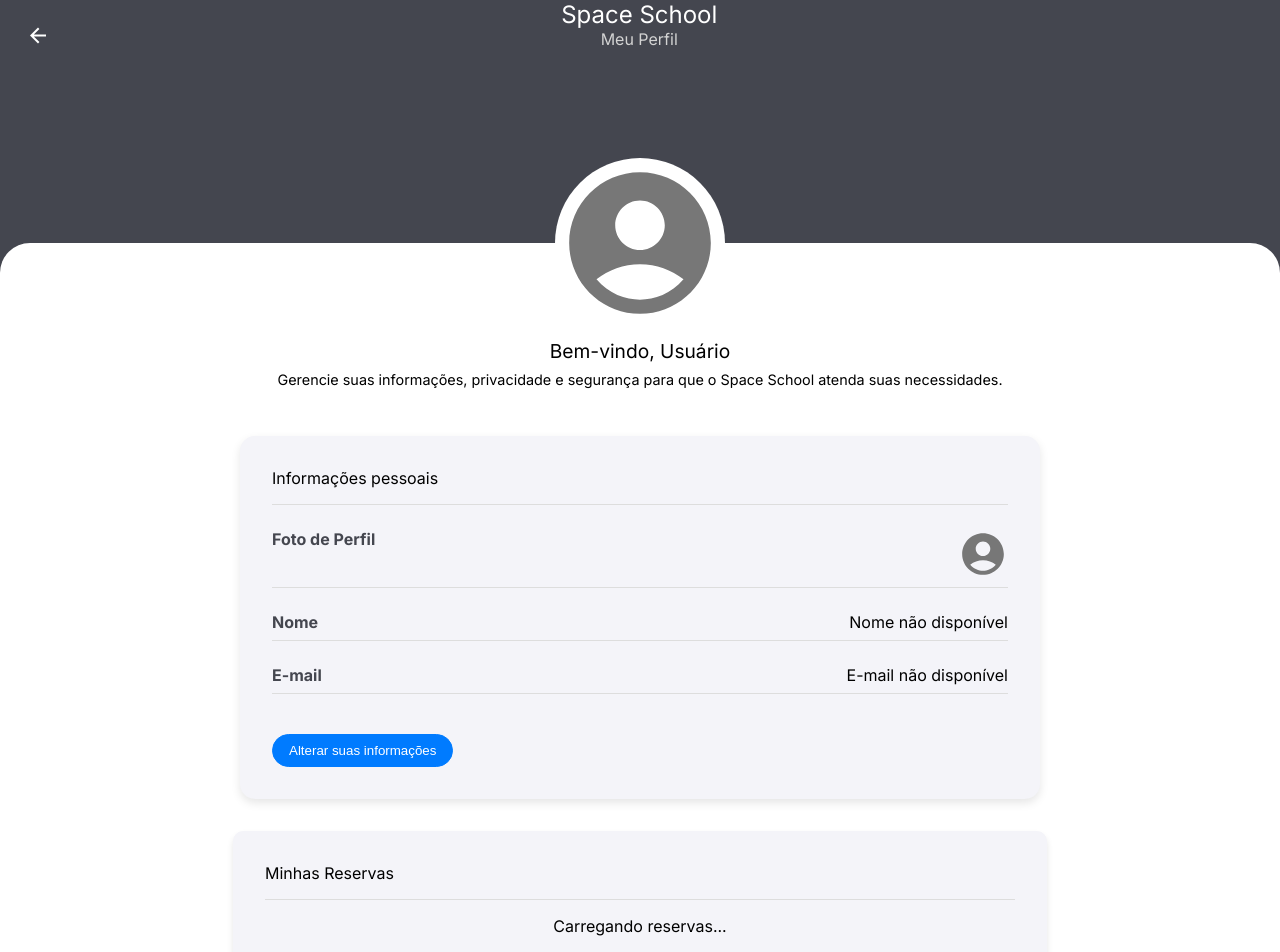
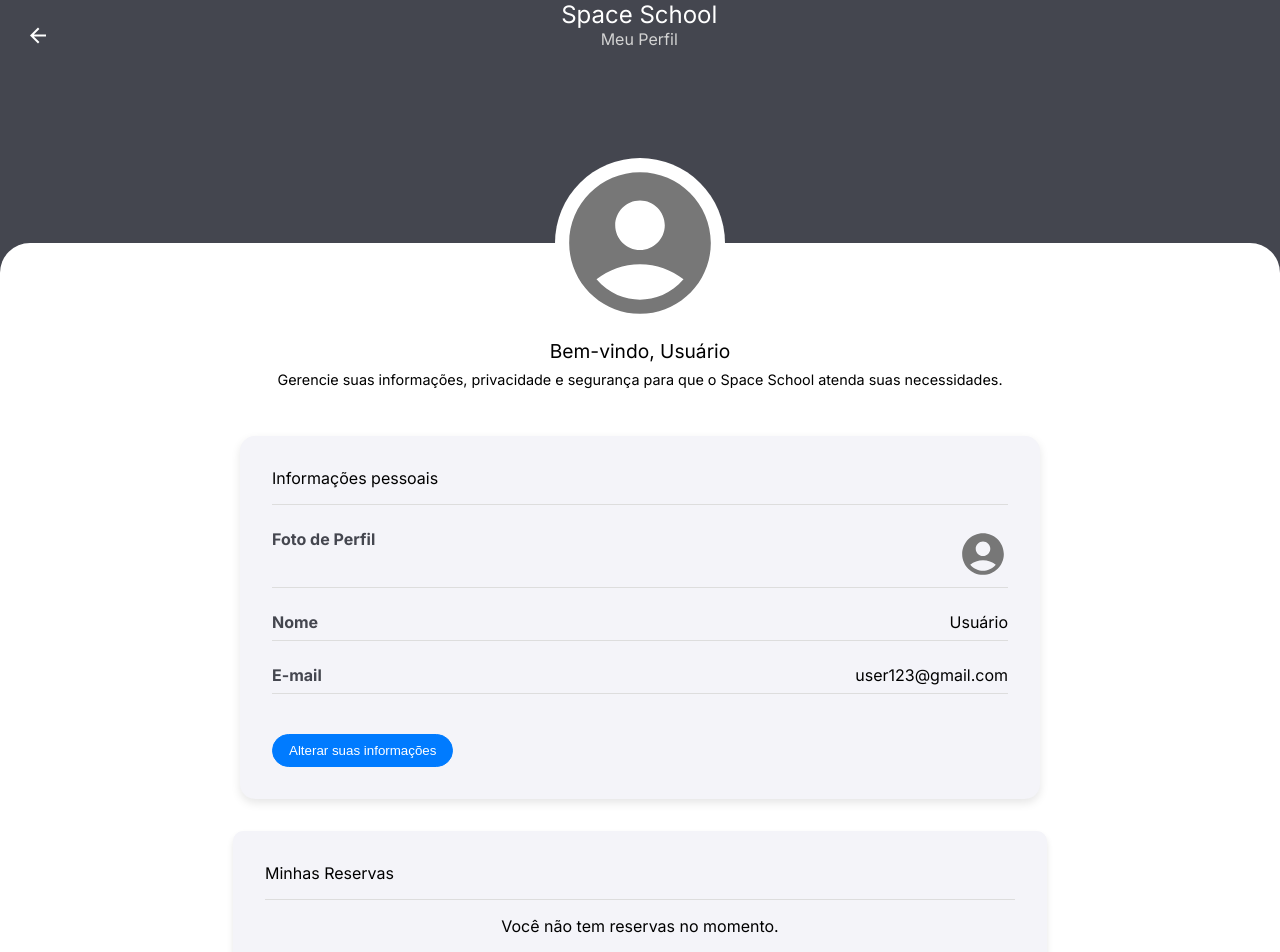
Before and after one commit to 20in13/TCC-LastVersion, a Next.js app: page /screens/Perfil in a window 1280 px wide. Shown: the top 952 px of the page. Built offline with nearby package versions, Linux system fonts and the light colour scheme.

Commit message:
refinamentos finais

```diff
--- a/src/app/components/Agend Comp/InputsAgend/page.jsx
+++ b/src/app/components/Agend Comp/InputsAgend/page.jsx
@@ -29,7 +29,10 @@ const Inputs = ({ names, addName }) => {
   const idLocal = searchParams.get('id'); // Obtém o valor do parâmetro "id"
 
   const handleOpen = () => setOpen(true);
-  const handleClose = () => setOpen(false);
+  const handleClose = () => {
+    setOpen(false);
+    window.location.reload();
+  }
 
   useEffect(() => {
     const user = JSON.parse(localStorage.getItem('user'));
--- a/src/app/screens/Perfil/page.jsx
+++ b/src/app/screens/Perfil/page.jsx
@@ -136,11 +136,11 @@ export default function Profile() {
                     </div>
                     <div className={styles.infoItem}>
                       <span>Nome</span>
-                      <span>{userData?.name || 'Nome não disponível'}</span>
+                      <span>{userData?.name || 'Usuário'}</span>
                     </div>
                     <div className={styles.infoItem}>
                       <span>E-mail</span>
-                      <span>{userData?.email || 'E-mail não disponível'}</span>
+                      <span>{userData?.email || 'user123@gmail.com'}</span>
                     </div>
 
                     <button className={styles.manageBtn}>
@@ -155,7 +155,8 @@ export default function Profile() {
               <h2 className={styles.minRe}>Minhas Reservas</h2>
               <div className={styles.reservationsContainer}>
                 {loading ? (
-                  <p>Carregando reservas...</p>
+                  // <p>Carregando reservas...</p>
+                  <p>Você não tem reservas no momento.</p>
                 ) : reservations.length > 0 ? (
                   reservations.map((reservation, index) => (
                     <LibraryCard
```
